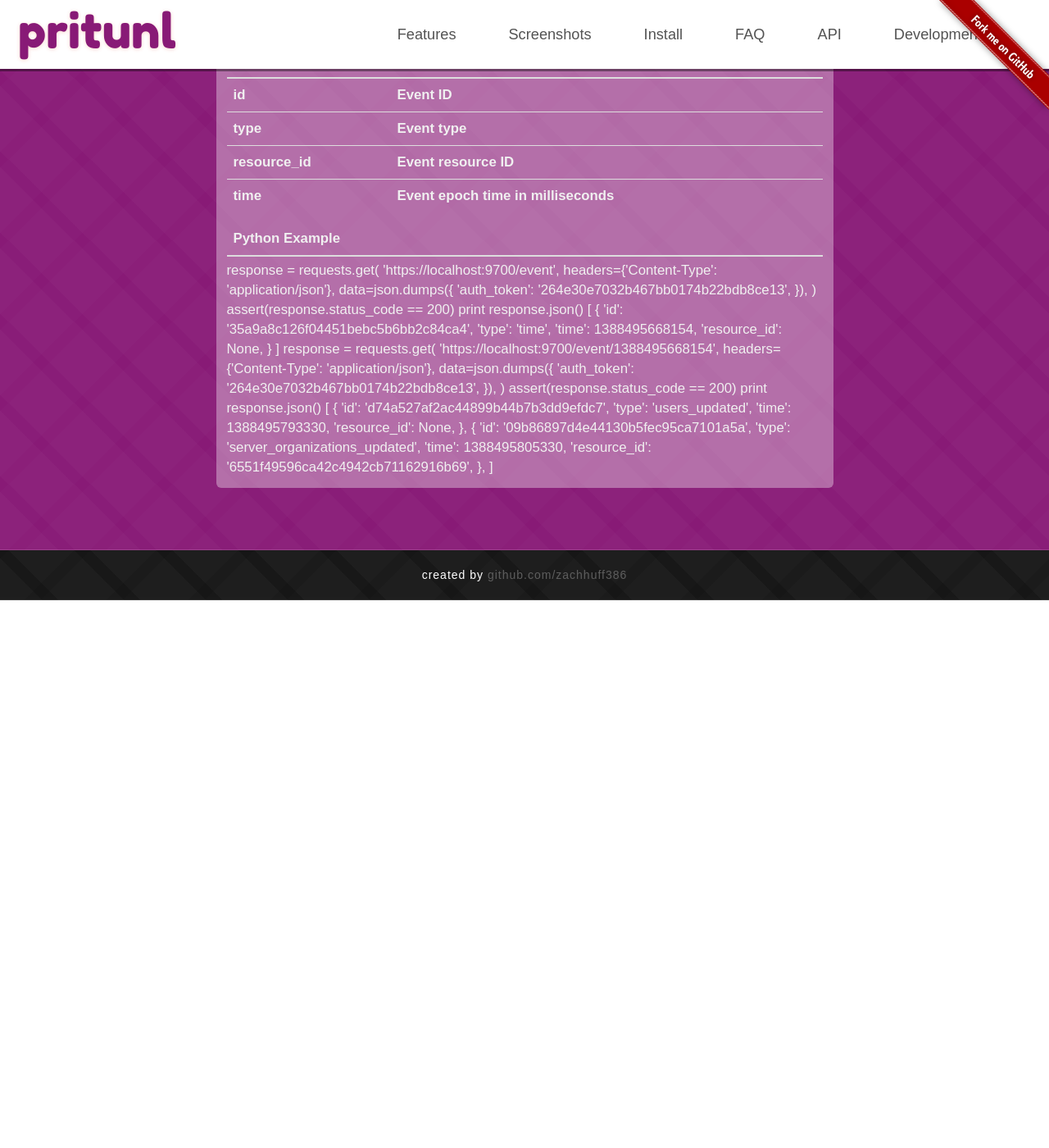
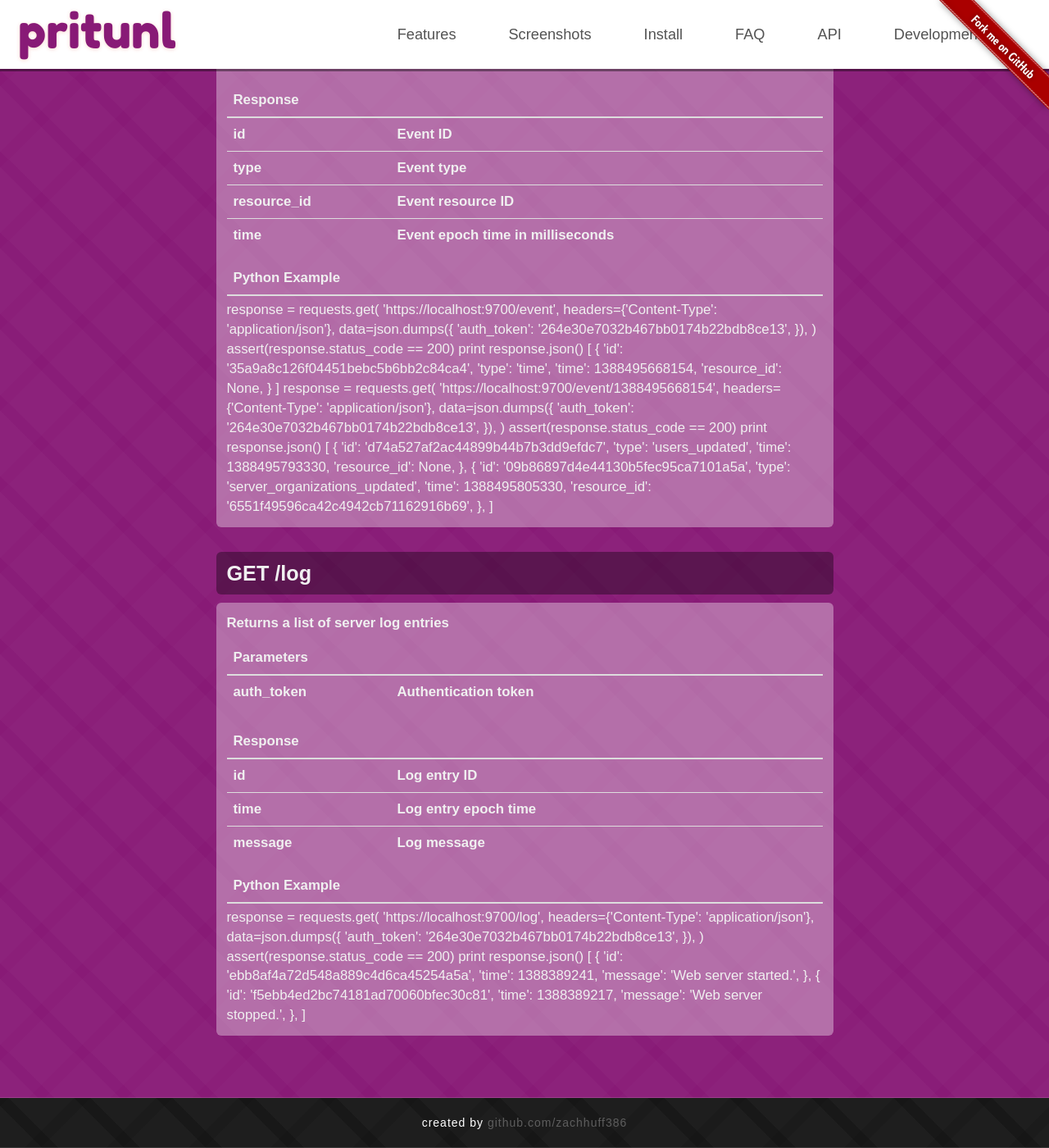
Before and after one commit to pritunl/pritunl.github.io, a Jekyll site: the page built from index.html, in a window 1280 px wide and 1400 px high, scrolled down 11877 px. Shown: the whole window at 82% size. Built offline with Jekyll 4.4.1, drawn with Linux system fonts in a browser that asks for light colours; nearby versions of some CDN libraries; Markdown is read by kramdown in place of the engine named in the settings; before the commit the page ends 12609 px from its top, so only the background shows below that; some of the changed text lies outside the part shown.

Commit message:
Add log api documentation Update event api documentation

```diff
--- a/index.html
+++ b/index.html
@@ -1378,7 +1378,7 @@ assert(response.status_code == 200)</div>
         <div class="api-call info clearfix">
           <div class="api-call-description">
             <div class="text">
-              Long polling request that returns a list of events that have occurred. Request will poll for up to 30 seconds. The current time should always be retrieved from a time event to avoid problems with out of sync clocks. A list of events can be found in <pre>constants.py</pre>
+              Long polling request that returns a list of events that have occurred. Request will poll for up to 30 seconds. The current time should always be retrieved from a time event to avoid problems with out of sync clocks. A list of events can be found in <pre>constants.py</pre>. New event IDs should be check against a list of events already recieved to avoid processing an event more then once.
             </div>
             <table class="table">
               <thead>
@@ -1480,6 +1480,79 @@ print response.json()
 ]</div>
           </div>
         </div>
+        <div class="api-call endpoint clearfix">
+          <div class="api-call-description">
+            <span>GET /log</span>
+          </div>
+        </div>
+        <div class="api-call info clearfix">
+          <div class="api-call-description">
+            <div class="text">
+              Returns a list of server log entries
+            </div>
+            <table class="table">
+              <thead>
+                <tr>
+                  <th colspan="2">Parameters</th>
+                </tr>
+              </thead>
+              <tbody>
+                <tr>
+                  <td>auth_token</td>
+                  <td>Authentication token</td>
+                </tr>
+              </tbody>
+            </table>
+            <table class="table">
+              <thead>
+                <tr>
+                  <th colspan="2">Response</th>
+                </tr>
+              </thead>
+              <tbody>
+                <tr>
+                  <td>id</td>
+                  <td>Log entry ID</td>
+                </tr>
+                <tr>
+                  <td>time</td>
+                  <td>Log entry epoch time</td>
+                </tr>
+                <tr>
+                  <td>message</td>
+                  <td>Log message</td>
+                </tr>
+              </tbody>
+            </table>
+            <span class="editor-title">Python Example</span>
+            <noscript>
+              <div class="text">
+                JavaScript is required to view example code
+              </div>
+            </noscript>
+<div class="editor">response = requests.get(
+  'https://localhost:9700/log',
+  headers={'Content-Type': 'application/json'},
+  data=json.dumps({
+    'auth_token': '264e30e7032b467bb0174b22bdb8ce13',
+  }),
+)
+assert(response.status_code == 200)
+print response.json()
+[
+  {
+    'id': 'ebb8af4a72d548a889c4d6ca45254a5a',
+    'time': 1388389241,
+    'message': 'Web server started.',
+  },
+  {
+    'id': 'f5ebb4ed2bc74181ad70060bfec30c81',
+    'time': 1388389217,
+    'message': 'Web server stopped.',
+  },
+]</div>
+          </div>
+        </div>
       </div>
     </div>
     <div class="row">
```
